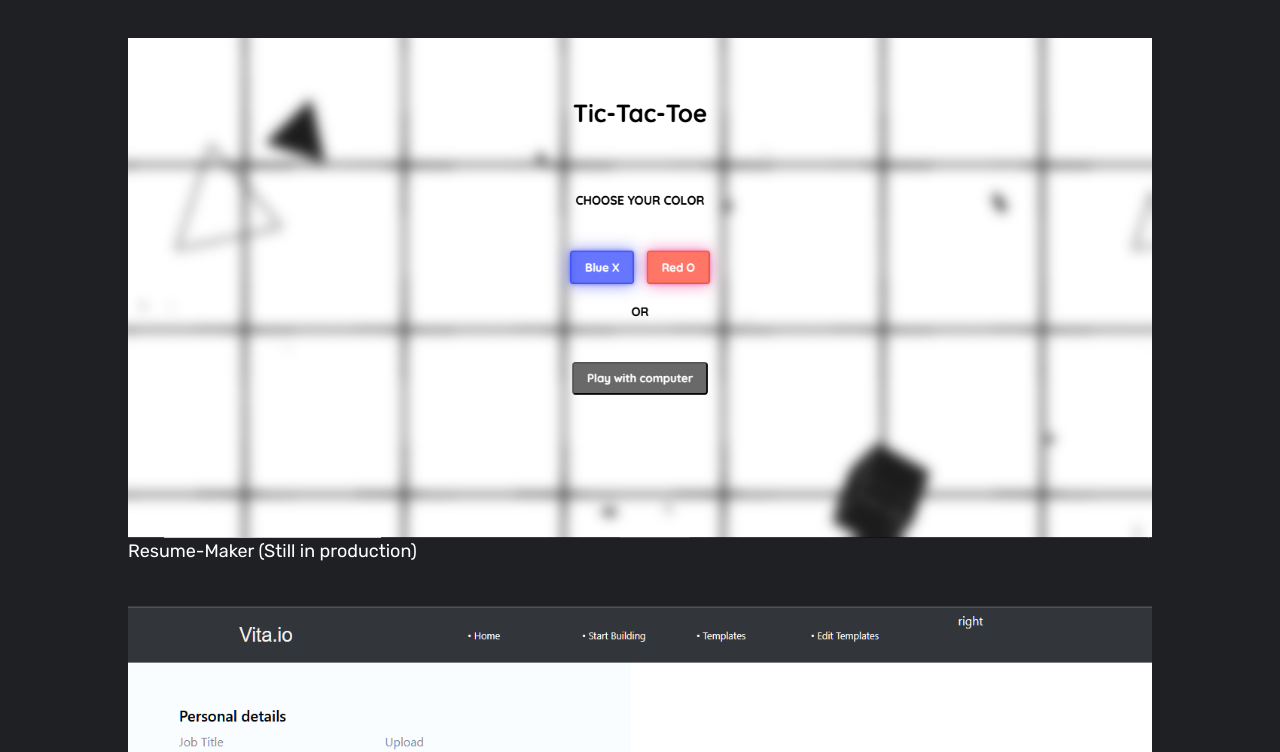
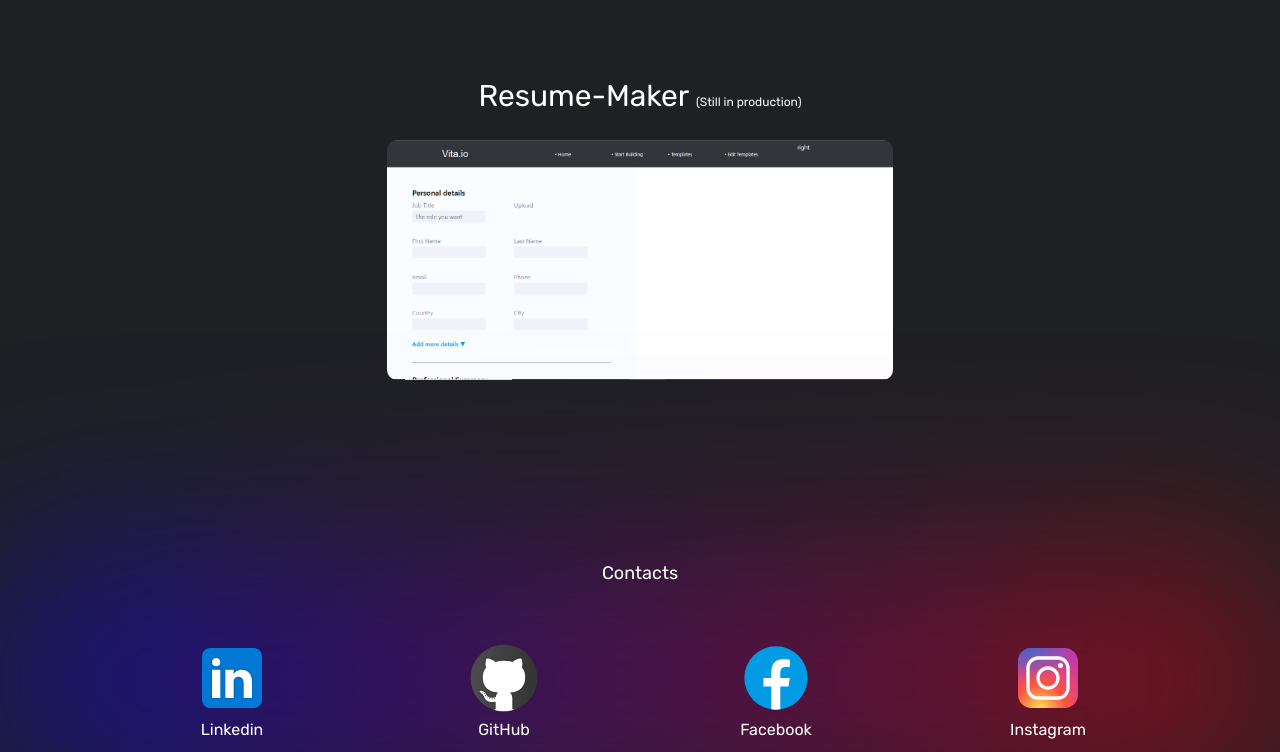
Before and after one commit to Ahmed-Rashid200307/PORTFOLIO, a website: page index.html in a window 1280 px wide. Shown: the part 3415-4167 px from the top of the page. Drawn offline with nearby package versions, Linux system fonts and the light colour scheme; files that its build step writes are made by us from their sources; the site is published under a folder, as on GitHub Pages, so addresses that start at the root find nothing.

Commit message:
change index path to root

```diff
--- a/HSection/index.html
+++ b/index.html
@@ -11,10 +11,10 @@
   <link rel="stylesheet" href="./src/output.css">
   <link rel="stylesheet" href="./styles/hero.css">
   <link rel="stylesheet" href="./styles/Mid.css">
-  <link rel="stylesheet" href="/Portfolio/styles/skills.css">
-  <link rel="stylesheet" href="/Portfolio/styles/style.css">
-  <link rel="stylesheet" href="/Portfolio/styles/projects.css">
-  <link rel="stylesheet" href="/Portfolio/styles/contact.css">
+  <link rel="stylesheet" href="./styles/skills.css">
+  <link rel="stylesheet" href="./styles/style.css">
+  <link rel="stylesheet" href="./styles/projects.css">
+  <link rel="stylesheet" href="./styles/contact.css">
   <title>Document</title>
 </head>
 
@@ -47,7 +47,7 @@
           <p class="text-white">I am an undergraduate student pursuing a Computer Science degree at the University of Karachi (UBIT). I recently gave my first-semester exams but, as expected, haven't received the results yet (you know, it's Karachi University). I've also completed my second-semester exams and am eager to keep learning.Throughout my studies, I have been focusing on front-end development, mastering HTML, CSS, JavaScript, and Tailwind CSS. I have built projects like an Amazon Clone, a Tic-Tac-Toe game, and a Resume-Making website. Currently, I am diving into backend development with Node.js to expand my skill set."</p>
         </div>
         <div class=" flex justify-center items-center ">
-          <img src="my-image.png" class=" rounded-full">
+          <img src="./HSection/my-image.png" class=" rounded-full">
         </div>
       </div>
     </div>
@@ -128,19 +128,19 @@
       <div>
         <h6>Amazon Clone</h6>
         <a href="https://amazon-five-blond.vercel.app/" target="_blank">
-          <img src="Amazon.PNG">
+          <img src="./HSection/Amazon.PNG">
         </a>
       </div>
       <div>
         <h6>Tic-Tac-Toe Game</h6>
         <a href="https://tic-tac-toe-khaki-psi.vercel.app/" target="_blank">
-          <img src="game.PNG">
+          <img src="./HSection/game.PNG">
         </a>
       </div>
       <div>
         <h6>Resume-Maker <span>(Still in production)</span></h6>
         <a>
-          <img src="resume.PNG">
+          <img src="./HSection/resume.PNG">
         </a>
       </div>
     </div>
@@ -150,10 +150,10 @@
   <div class="contact-grad"></div>
   <h6>Contacts</h6>
   <div class="items">
-  <a href="https://www.linkedin.com/in/ahmed-rashid-970a68134/" target="_blank"><img src="icons8-linkedin.svg"> Linkedin</a>
-  <a href="https://github.com/Ahmed-Rashid200307" target="_blank"><img src="icons8-github.svg">GitHub</a>
-  <a href="https://www.facebook.com/shaikh.ahmed.186590/" target="_blank"><img src="icons8-facebook.svg">Facebook</a>
-  <a href="https://www.instagram.com/ahmed_khan61962/" target="_blank"><img src="icons8-instagram.svg">Instagram</a>
+  <a href="https://www.linkedin.com/in/ahmed-rashid-970a68134/" target="_blank"><img src="./HSection/icons8-linkedin.svg"> Linkedin</a>
+  <a href="https://github.com/Ahmed-Rashid200307" target="_blank"><img src="./HSection/icons8-github.svg">GitHub</a>
+  <a href="https://www.facebook.com/shaikh.ahmed.186590/" target="_blank"><img src="./HSection/icons8-facebook.svg">Facebook</a>
+  <a href="https://www.instagram.com/ahmed_khan61962/" target="_blank"><img src="./HSection/icons8-instagram.svg">Instagram</a>
   </div>
 </div>
 </body>
```
